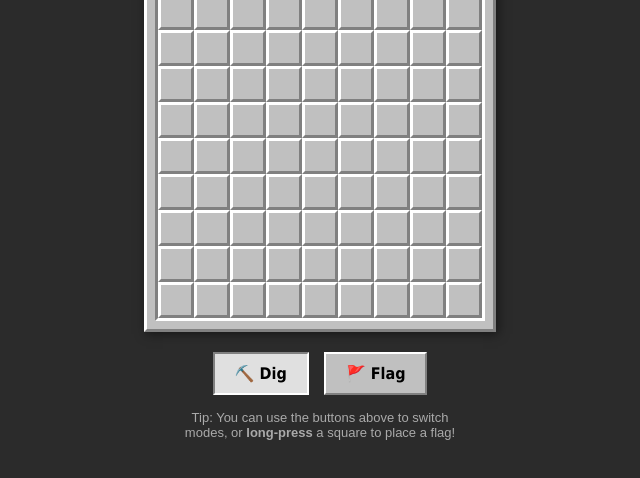
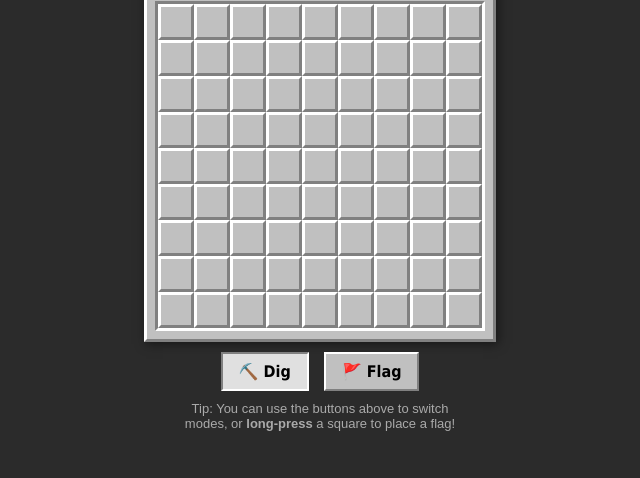
Before and after one commit to priorera/minesweeper, a plain HTML site: page index.html in a window 1280 px wide. Shown: the part 224-702 px from the top of the page, without its empty margins (320-960 px from the left). Drawn offline with Linux system fonts and the light colour scheme.

Commit message:
Update index.html

```diff
--- a/index.html
+++ b/index.html
@@ -24,9 +24,9 @@
             justify-content: center;
             min-height: 100vh;
 
-            /* Crucial: Extra padding for iPhone notch, dynamic island, and bottom home bar */
-            padding-top: max(60px, env(safe-area-inset-top));
-            padding-bottom: max(60px, env(safe-area-inset-bottom));
+            /* Updated: Removed extra padding, strictly respects device notch/safe areas */
+            padding-top: env(safe-area-inset-top);
+            padding-bottom: env(safe-area-inset-bottom);
             box-sizing: border-box;
 
             /* Prevents double-tap to zoom */
@@ -160,7 +160,7 @@
 
         /* Mobile specific controls (since no right-click) */
         #mobile-controls {
-            margin-top: 20px;
+            margin-top: 10px; /* Tightened spacing */
             display: flex;
             gap: 15px;
         }
@@ -171,7 +171,7 @@
             border-top: 2px solid var(--win-border-light);
             border-right: 2px solid var(--win-border-dark);
             border-bottom: 2px solid var(--win-border-dark);
-            padding: 10px 20px;
+            padding: 8px 16px; /* Reduced button bulk */
             font-size: 16px;
             font-weight: bold;
             font-family: inherit;
@@ -190,7 +190,7 @@
         .instructions {
             color: #aaa;
             font-size: 13px;
-            margin-top: 15px;
+            margin-top: 10px; /* Tightened spacing */
             text-align: center;
             max-width: 300px;
             font-family: sans-serif;
```
